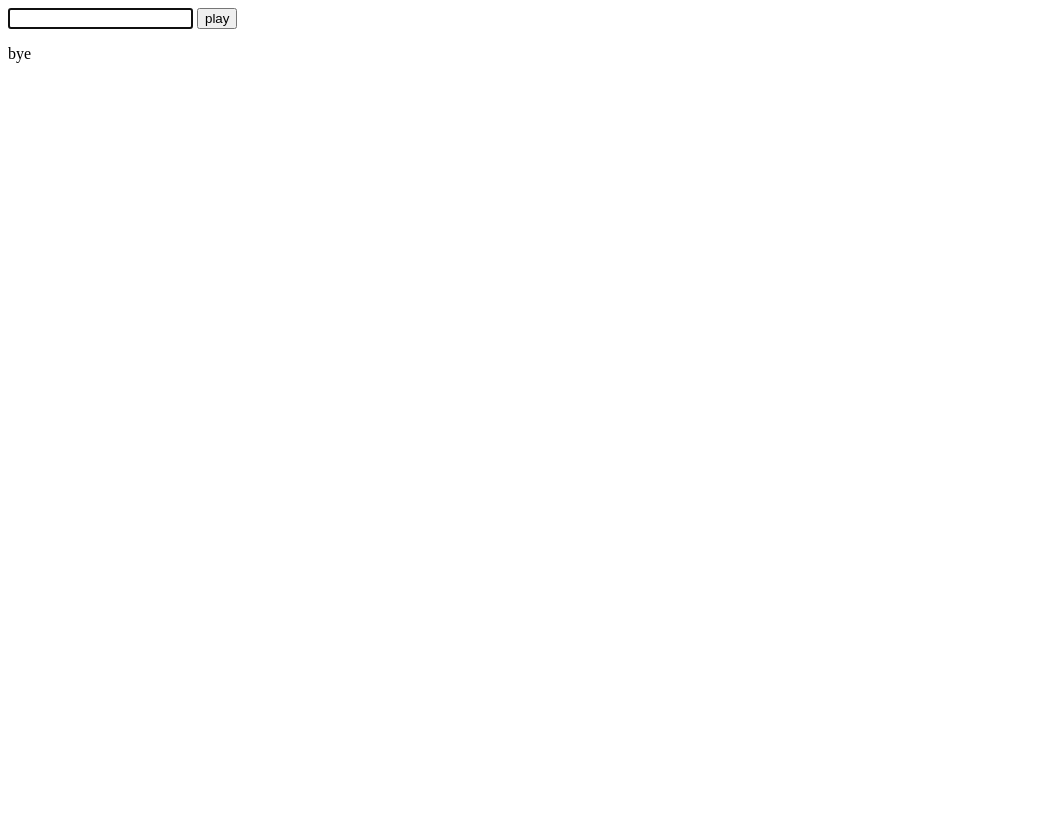
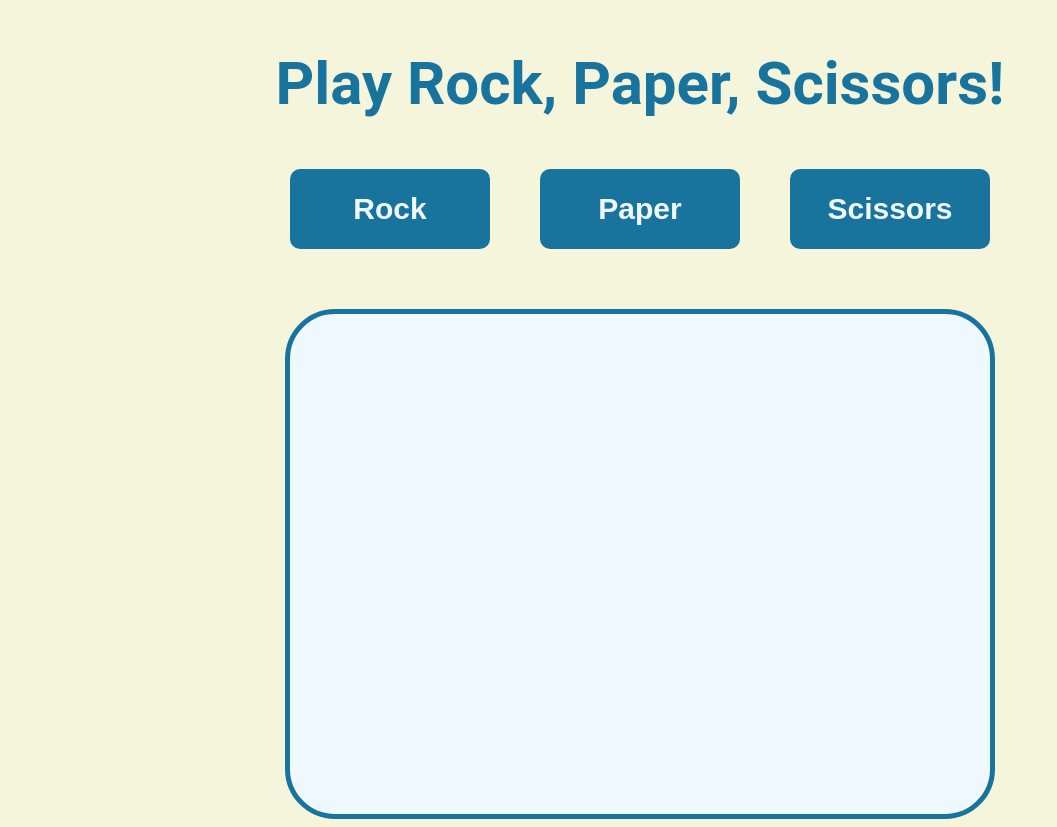
Before and after one commit to Gary21435/rock-paper-scissors, a plain HTML site: page index.html in a window 1280 px wide. Shown: the whole page, without its empty margins (0-1057 px from the left). Before the commit the page ends 800 px from the top, so only its background shows below. Drawn offline with Linux system fonts and the light colour scheme.

Commit message:
Add style to the game and buttons instead of input field Game looked ugly

```diff
--- a/index.html
+++ b/index.html
@@ -4,13 +4,19 @@
     <meta charset="UTF-8">
     <meta name="viewport" content="width=device-width, initial-scale=1.0">
     <title>Rock, Paper, Scissors</title>
+    <link rel="stylesheet" href="style.css">
 </head>
-<body>
-    <input type="text" id="input" autofocus>
-    <button id="btn">play</button>
-    <div></div>
+<body class="roboto-dog">
+    <h1>Play Rock, Paper, Scissors!</h1>
+    <div class="btn-container">
+        <button class="btn" id="rock">Rock</button>
+        <button class="btn" id="ppr">Paper</button>
+        <button class="btn" id="ssr">Scissors</button>
+    </div>
+    <div class="scoreboard">
+        <p id="scoreboard"></p>
 
-    <p>bye</p>
+    </div>
 
     <script src="script.js"></script> <!--this was the main problem; I put this in head and
     when I was trying to getelementbyid, it was returning null because JS was running before that
--- /dev/null
+++ b/style.css
@@ -0,0 +1,50 @@
+
+.roboto-dog {
+    font-family: "Roboto", sans-serif;
+    font-optical-sizing: auto;
+    font-weight: 900;
+    font-style: normal;
+    font-variation-settings:
+      "wdth" 100;
+  }
+
+body {
+    display: flex;
+    flex-direction: column;
+    align-items: center;
+    gap: 10px;
+    background-color: beige;
+}
+
+h1 {
+    color: rgb(24, 116, 156);
+    font-size: 60px;
+}
+
+.btn {
+    background-color: rgb(24, 116, 156);
+    color: aliceblue;
+    font-weight: bold;
+    font-size: 30px;
+    border: none;
+    border-radius: 10px;
+    width: 200px;
+    height: 80px;
+}
+
+.btn-container {
+    display: flex;
+    gap: 50px;
+    padding: auto;
+}
+
+.scoreboard {
+    width: 700px;
+    height: 500px;
+    background-color: aliceblue;
+    border: 5px solid rgb(24, 116, 156);
+    border-radius: 50px;
+    margin-top: 50px;
+
+    display: flex;
+}
```
